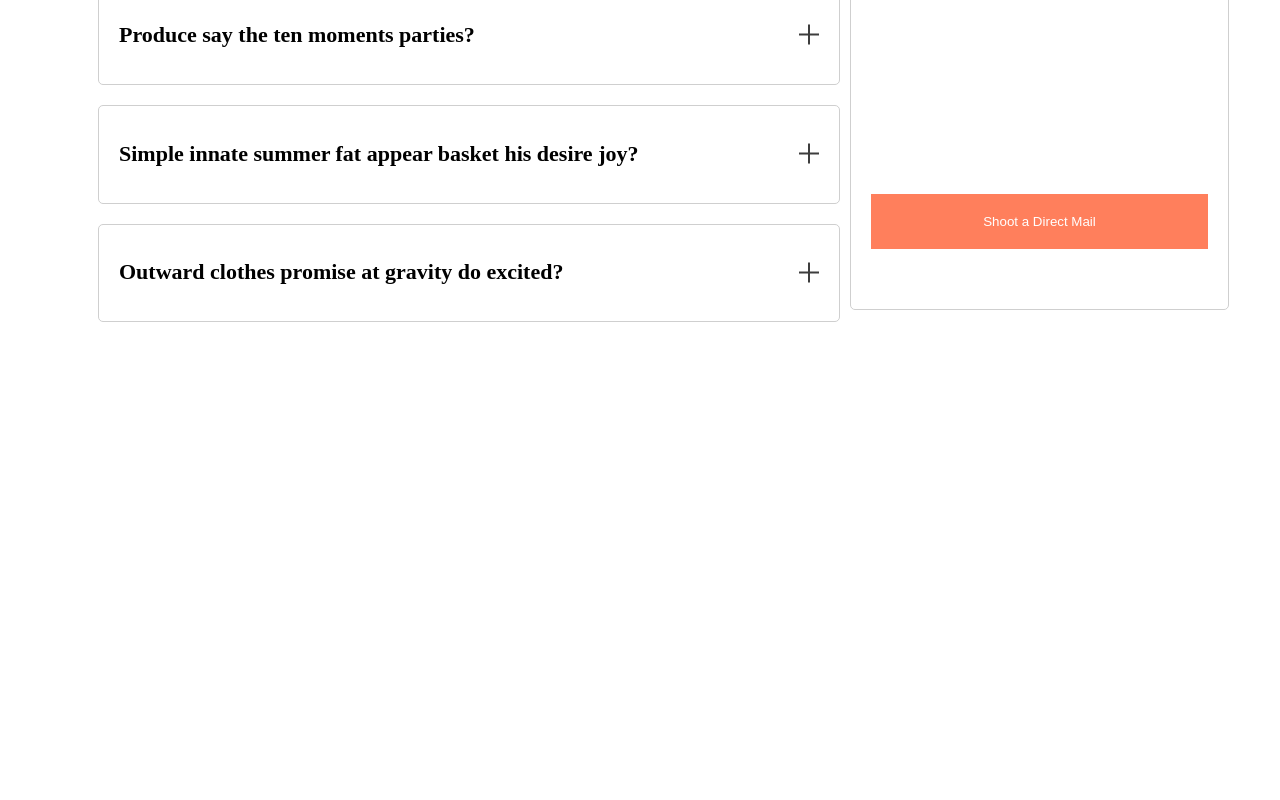
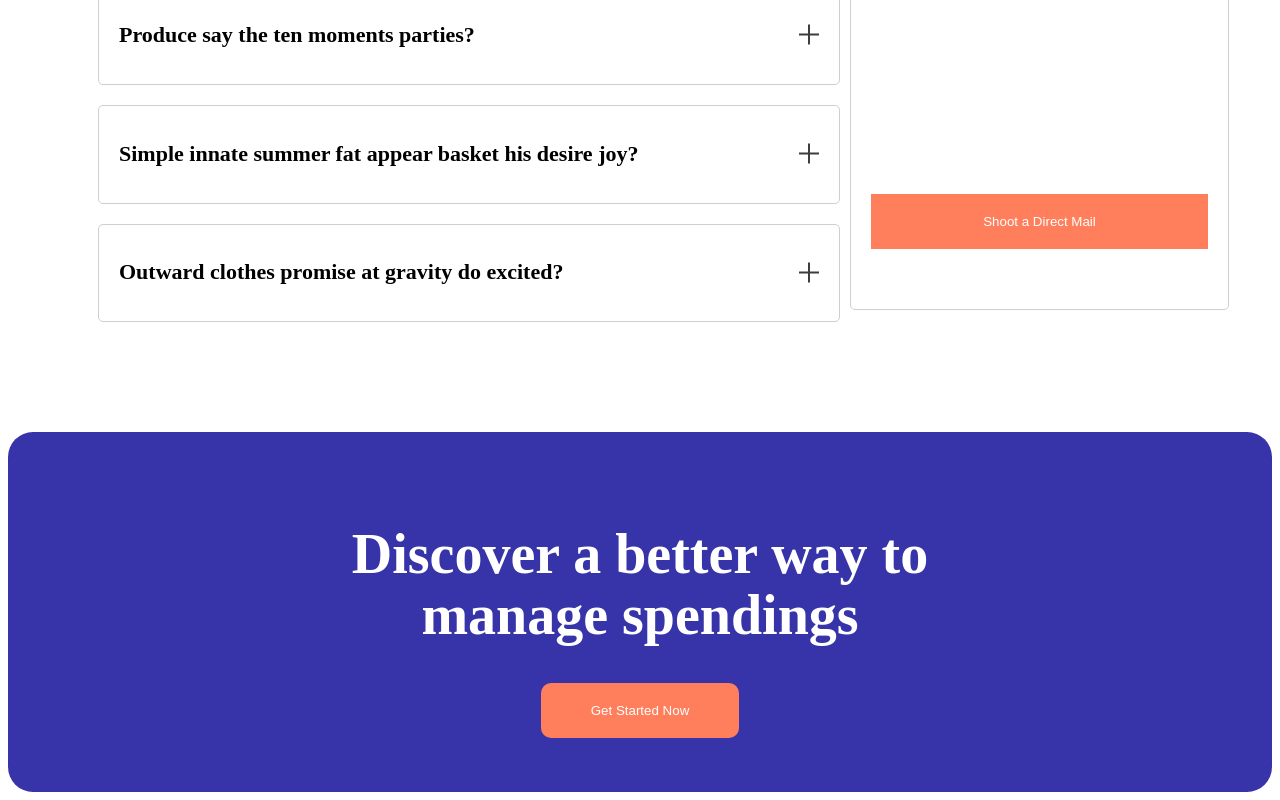
Before and after one commit to Rejinakhadka/Freelance_UI, a React (Vite) app: page / in a window 1280 px wide. Shown: the part 6042-6842 px from the top of the page. Before the commit the page ends 6482 px from the top, so only its background shows below. Built offline with nearby package versions, Linux system fonts and the light colour scheme.

Commit message:
feat(UI-DiscoverSection)

```diff
--- a/src/App.jsx
+++ b/src/App.jsx
@@ -1,42 +1,42 @@
-import React from 'react';
-import Navbar from './Components/Navbar/Navbar';
-import Herosection from './Components/Hero/Herosection';
-import Company from './Components/Companies/Company';
-import Automated from './Components/Automated/Automated';
-import Cards from './Components/Cards/Cards';
-import Whychooseus from './Components/Whychooseus/Whychooseus';
-import Savemoney from './Components/SaveMoney/Savemoney';
-import Features from './Components/Features/Features';
-import Testimonials from './Components/Testimonials/Testimonials';
-import Reviews from './Components/Reviews/Reviews';
-import { Blogs } from './Components/Blogs/Blogs';
+import React from "react";
+import Navbar from "./Components/Navbar/Navbar";
+import Herosection from "./Components/Hero/Herosection";
+import Company from "./Components/Companies/Company";
+import Automated from "./Components/Automated/Automated";
+import Cards from "./Components/Cards/Cards";
+import Whychooseus from "./Components/Whychooseus/Whychooseus";
+import Savemoney from "./Components/SaveMoney/Savemoney";
+import Features from "./Components/Features/Features";
+import Testimonials from "./Components/Testimonials/Testimonials";
+import Reviews from "./Components/Reviews/Reviews";
+import { Blogs } from "./Components/Blogs/Blogs";
 
-import Frequently from './Components/Frequently/Frequently';
+import Frequently from "./Components/Frequently/Frequently";
+import Discover from "./Components/Discover/Discover";
 
 const App = () => {
   const divStyle = {
-    backgroundImage: 'linear-gradient(to right, #62BADA 0%, #C9E7F2 100%)'
+    backgroundImage: "linear-gradient(to right, #62BADA 0%, #C9E7F2 100%)",
   };
 
   return (
-    <div >
-       <div style={divStyle}>
-      <Navbar />
-      <Herosection />
+    <div>
+      <div style={divStyle}>
+        <Navbar />
+        <Herosection />
+      </div>
+      <Company />
+      <Automated />
+      <Cards />
+      <Whychooseus />
+      <Savemoney />
+      <Features />
+      <Testimonials />
+      <Reviews />
+      <Blogs />
+      <Frequently />
+      <Discover />
     </div>
-    <Company/>
-    <Automated/>
-    <Cards/>
-    <Whychooseus/>
-    <Savemoney/>
-    <Features/>
-    <Testimonials/>
-    <Reviews/>
-    <Blogs/>
- <Frequently/>
-    </div>
-
-
   );
 };
 
--- /dev/null
+++ b/src/Components/Discover/Discover.jsx
@@ -0,0 +1,15 @@
+import React from "react";
+import "./styles.css";
+
+const Discover = () => {
+  return (
+    <div className="discover-container">
+      <div className="discover-content">
+        <h1>Discover a better way to manage spendings</h1>
+        <button>Get Started Now</button>
+      </div>
+    </div>
+  );
+};
+
+export default Discover;
--- /dev/null
+++ b/src/Components/Discover/styles.css
@@ -0,0 +1,33 @@
+.discover-container{
+    background-color:  #3734A9;
+    display: flex;
+    align-items: center;
+    justify-content: center;
+    padding: 80px 0px 80px 0px;
+    height: 200px;
+    border-radius: 25px
+    ;
+}
+
+.discover-content{
+    justify-content: center;
+    text-align: center;
+}
+.discover-content h1{
+    font-weight: 800;
+    font-size: 56px;
+    line-height: 61px;
+    letter-spacing: -3%;
+    color: white;
+    width:700px
+}
+
+.discover-content button{
+
+    border-radius: 10px;
+    padding: 20px 50px 20px 50px;
+    background: #FF7F5C;
+    color: white;
+    border: none;
+
+}
```
